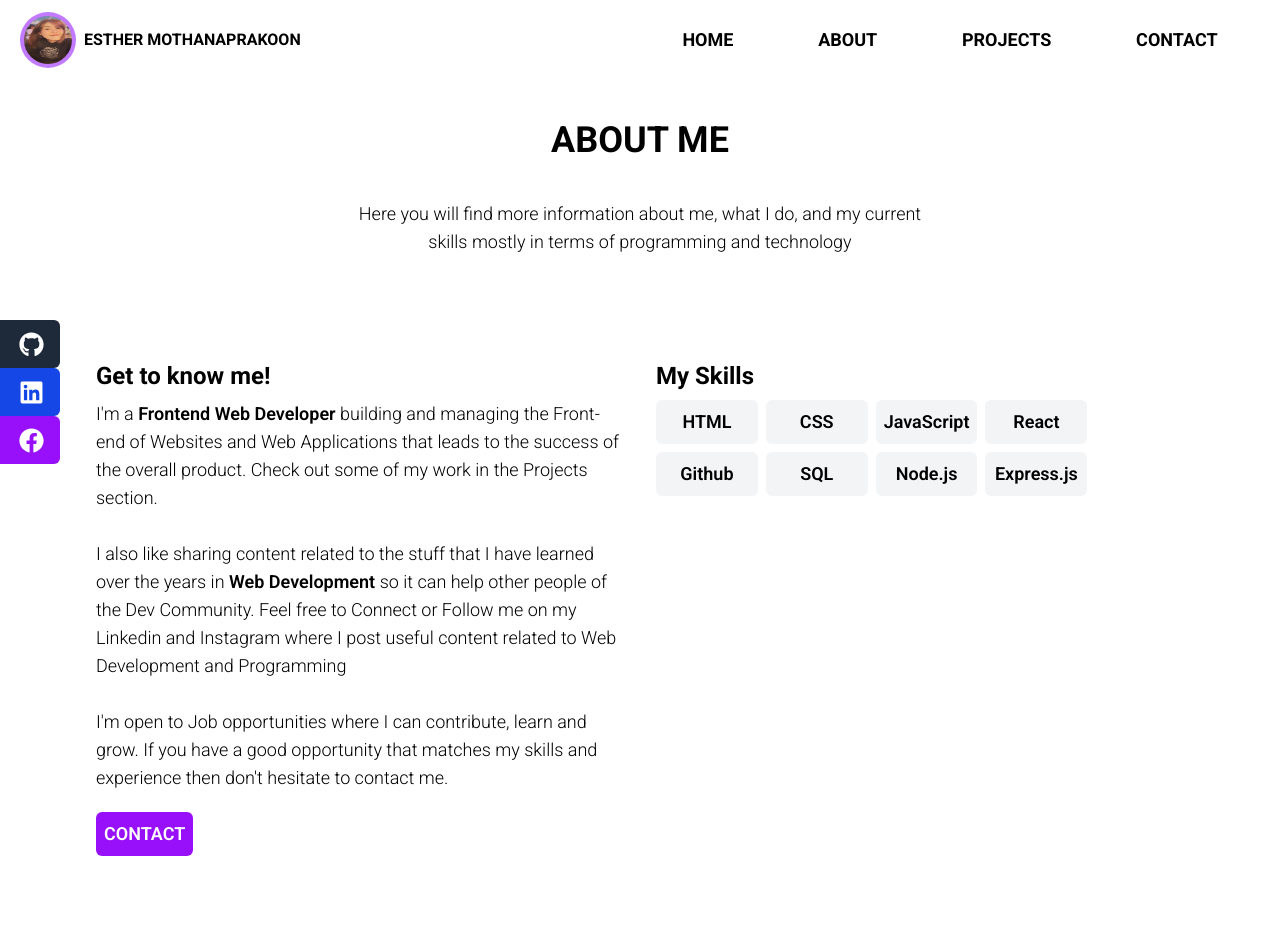
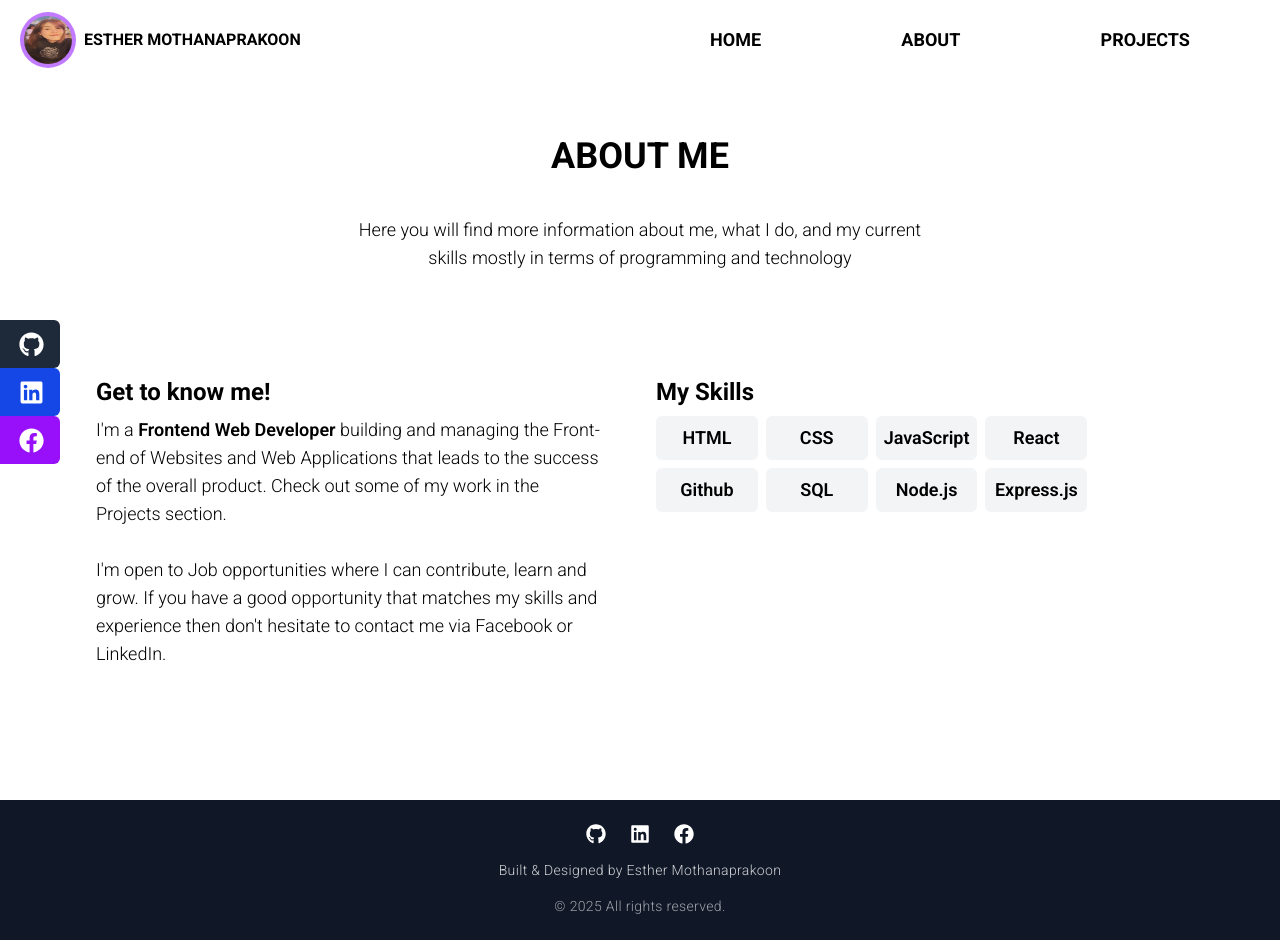
Before and after one commit to cactus-deva/portfolio, a React (Vite) app: page /about in a window 1280 px wide. Shown: the top 952 px of the page. Built offline with nearby package versions, Linux system fonts and the light colour scheme; a web font is replaced by a local one.

Commit message:
change details in ProjectContext

```diff
--- a/src/App.tsx
+++ b/src/App.tsx
@@ -27,7 +27,7 @@ function App() {
         <Route path="/hero" element={<Hero />} />
         <Route path="/projects" element={<Projects />} />
         <Route path="/about" element={<About />} />
-        <Route path="/contact" element={<Contact />} />
+        {/* <Route path="/contact" element={<Contact />} /> */}
         <Route path="/projects/:projectId" element={<ProjectDetailPage />} />
       </Route>
     </Routes>
--- a/src/components/About.tsx
+++ b/src/components/About.tsx
@@ -28,30 +28,25 @@ export const About = () => {
           <h2 className="text-md md:text-2xl font-bold my-2">
             Get to know me!
           </h2>
-          <div className="mb-5 text-xs md:text-lg">
+          <div className="mb-5 text-xs md:text-lg pr-4">
             I'm a
             <strong className="font-semibold"> Frontend Web Developer </strong>
             building and managing the Front-end of Websites and Web Applications
             that leads to the success of the overall product. Check out some of
             my work in the Projects section.
             <br />
-            <br />I also like sharing content related to the stuff that I have
-            learned over the years in
-            <strong className="font-semibold"> Web Development </strong>
-            so it can help other people of the Dev Community. Feel free to
-            Connect or Follow me on my Linkedin and Instagram where I post
-            useful content related to Web Development and Programming
-            <br />
             <br />
             I'm open to Job opportunities where I can contribute, learn and
             grow. If you have a good opportunity that matches my skills and
-            experience then don't hesitate to contact me.
+            experience then don't hesitate to contact me via Facebook or
+            LinkedIn.
           </div>
-          <Link to="/contact">
+
+          {/* <Link to="/contact">
             <Button padding="p-2" text="text-white text-xs md:text-lg">
               CONTACT
             </Button>
-          </Link>
+          </Link> */}
         </div>
         <div className="flex flex-col flex-1 m-4 items-start justify-baseline">
           <h2 className="text-md md:text-2xl font-bold my-2">My Skills</h2>
--- a/src/components/Button.tsx
+++ b/src/components/Button.tsx
@@ -9,6 +9,6 @@ interface ButtonProps {
 export const Button = ({children, bgColor = 'bg-purple-600', text = 'text-white', padding = 'py-2 px-3', type}: ButtonProps) => {
 
     return (
-        <button type={type} className={`${bgColor} ${text} ${padding} rounded-md font-semibold hover:opacity-80 cursor-pointer`}>{children}</button>
+        <button type={type} className={`${bgColor} ${text} ${padding} rounded-md font-semibold hover:opacity-80 cursor-pointer truncate overflow-hidden text-ellipsis`}>{children}</button>
     )
 }
--- a/src/components/Header.tsx
+++ b/src/components/Header.tsx
@@ -17,7 +17,7 @@ export const Header = () => {
         <Link to={"/"}>HOME</Link>
          <Link to={"/about"}>ABOUT</Link>
         <Link to={"/projects"}>PROJECTS</Link>
-        <Link to={"/contact"}>CONTACT</Link>
+        {/* <Link to={"/contact"}>CONTACT</Link> */}
       </div>
     </main>
   );
--- a/src/components/Home.tsx
+++ b/src/components/Home.tsx
@@ -10,7 +10,7 @@ export const Home = () => {
         <Hero />
         <About />
         <Projects />
-        <Contact/>
+        {/* <Contact/> */}
         </div>
     )
 }
--- a/src/components/ProjectCard.tsx
+++ b/src/components/ProjectCard.tsx
@@ -11,7 +11,7 @@ export const ProjectCard = ({ src, project, details, path }: ProjectCardProps) =
   return (
     <div className="grid grid-cols-1 md:grid-cols-2">
       <img src={src} className="h-auto w-auto rounded-lg" />
-      <div className="flex flex-col items-start justify-around px-0 md:px-12 my-3 md:my-0">
+      <div className="flex flex-col items-start justify-around px-0 md:px-12 my-3 md:my-0 py-14">
         <h2 className="text-sm md:text-lg lg:text-2xl font-bold">{project}</h2>
         <span className="text-xs md:text-md lg:text-lg my-5 md:my-0">{details}</span>
         <Link to={`/projects${path}`}>
--- a/src/context/ProjectContext.tsx
+++ b/src/context/ProjectContext.tsx
@@ -22,9 +22,9 @@ export const myProjects: Projects[] = [
       path: "/dogHotel",
       project: "Dog Hotel Booking Systems",
       details:
-        "Dog Hotel Booking Systems is a hotel booking system designed for dogs, where users can manage their own bookings and admins can oversee daily availability and reservations. This is a booking platform built for dog lovers — a project I created to simulate real-world reservation flow while combining it with my personal passion for dogs.",
+        "Dog Hotel Booking Systems is a hotel booking system designed for dogs, where users can manage their own bookings and reservations. This is a booking platform built for dog lovers — a project I created to simulate reservation flow while combining it with my personal passion for dogs.",
       introPage:
-        "A full-stack web application designed for dog lovers to book cozy hotel rooms for their furry friends. This project was created because of my love for dogs, and to explore the process of designing real-world web systems from scratch.",
+        "A full-stack web application designed for dog lovers to book cozy hotel rooms for their furry friends. This project was created because of my love for dogs, and to explore the process of designing simulated web systems from scratch.",
       projectOverviewPage:
         "Dog Hotel Booking System is a full-stack web application designed for dog owners to easily book hotel rooms for their beloved pets. I created this project to combine my love for dogs with my Fullstack Development skills and to practice building a real-world booking system from scratch. I explored various pet care websites to study user interface patterns, and drew inspiration from platforms to design a clean, welcoming, and user-friendlyexperience. The system supports responsive design and provides both admin and user roles for managing bookings efficiently.",
       technology: [
@@ -41,11 +41,27 @@ export const myProjects: Projects[] = [
       liveUrl: "https://doghotel-frontend.onrender.com",
     },
     {
+      src: quoteCollectionPhoto,
+      path: "/quoteCollection",
+      project: "Quote Collection",
+      details:
+        "Quote Collection is a simple web app for creating, editing, and organizing personal quotes — built to explore CRUD operations and client-server interaction. This is one of my earliest projects — it helped me learn about data flow between frontend and backend. I’m now redesigning the UI to match what I’ve learned since then.",
+    introPage: "Quote Collection is a minimalist web app for collecting and creating favorite quotes. I built it to explore form handling, routing, and API integration while keeping the interface clean and personal.",
+    projectOverviewPage: "Quote Collection is a simple web application that allows users to browse, collect, and create their favorite quotes. This project was built to practice working with APIs, dynamic routing, and form handling while focusing on delivering a clean and intuitive user experience. The idea behind this project was to create a space that feels personal and inspiring — a digital notebook for thoughts and wisdom. I also plan to improve the UI/UX further based on user feedback and make the interface more modern and engaging.",
+    technology: ["HTML",
+            "JavaScript",
+            "React",
+            "Tailwind CSS",
+            "JSON server"],
+    github: "https://github.com/cactus-deva/quoteCreate",
+    liveUrl: "https://quote-create.vercel.app/"
+      },
+    {
       src: portfolioPhoto,
       path: "/portfolio",
       project: "Portfolio",
       details:
-        "Portfolio is a successful Open-Source project that I created which have been featured on some CSS-Tricks & used by thousands of developers globally",
+        "Portfolio is a responsive personal portfolio built to showcase my full-stack projects, technical skills, and background. Designed with clean UI/UX principles using React, Tailwind CSS, and TypeScript. Includes live project demos, GitHub links, and a section about me.",
       introPage:
         "A clean and bold portfolio built to showcase works, projects, and skills, with a focus on clarity, responsive layout, and thoughtful UI that reflects my personality.",
       projectOverviewPage:
@@ -54,22 +70,6 @@ export const myProjects: Projects[] = [
       github: "https://github.com/cactus-deva/portfolio",
       liveUrl: "/",
     },
-    {
-      src: quoteCollectionPhoto,
-      path: "/quoteCollection",
-      project: "Quote Collection",
-      details:
-        "Quote Collection is a simple web app for creating, editing, and organizing personal quotes — built to explore CRUD operations and client-server interaction. This is one of my earliest projects — it helped me learn about data flow between frontend and backend. I’m now redesigning the UI to match what I’ve learned since then.",
-    introPage: "Quote Collection is a minimalist web app for collecting and creating favorite quotes. I built it to explore form handling, routing, and API integration while keeping the interface clean and personal.",
-    projectOverviewPage: "Quote Collection is a simple and elegant web application that allows users to browse, collect, and create their favorite quotes. This project was built to practice working with APIs, dynamic routing, and form handling while focusing on delivering a clean and intuitive user experience. The idea behind this project was to create a space that feels personal and inspiring — a digital notebook for thoughts and wisdom. I also plan to improve the UI/UX further based on user feedback and make the interface more modern and engaging.",
-    technology: ["HTML",
-            "React",
-            "Tailwind CSS",
-            "JSON server",
-            "Responsive Design"],
-    github: "https://github.com/cactus-deva/quoteCreate",
-    liveUrl: "https://quote-create.vercel.app/"
-      },
   ];
 
   export const ProjectContext = createContext<Projects[]>(myProjects)
```
